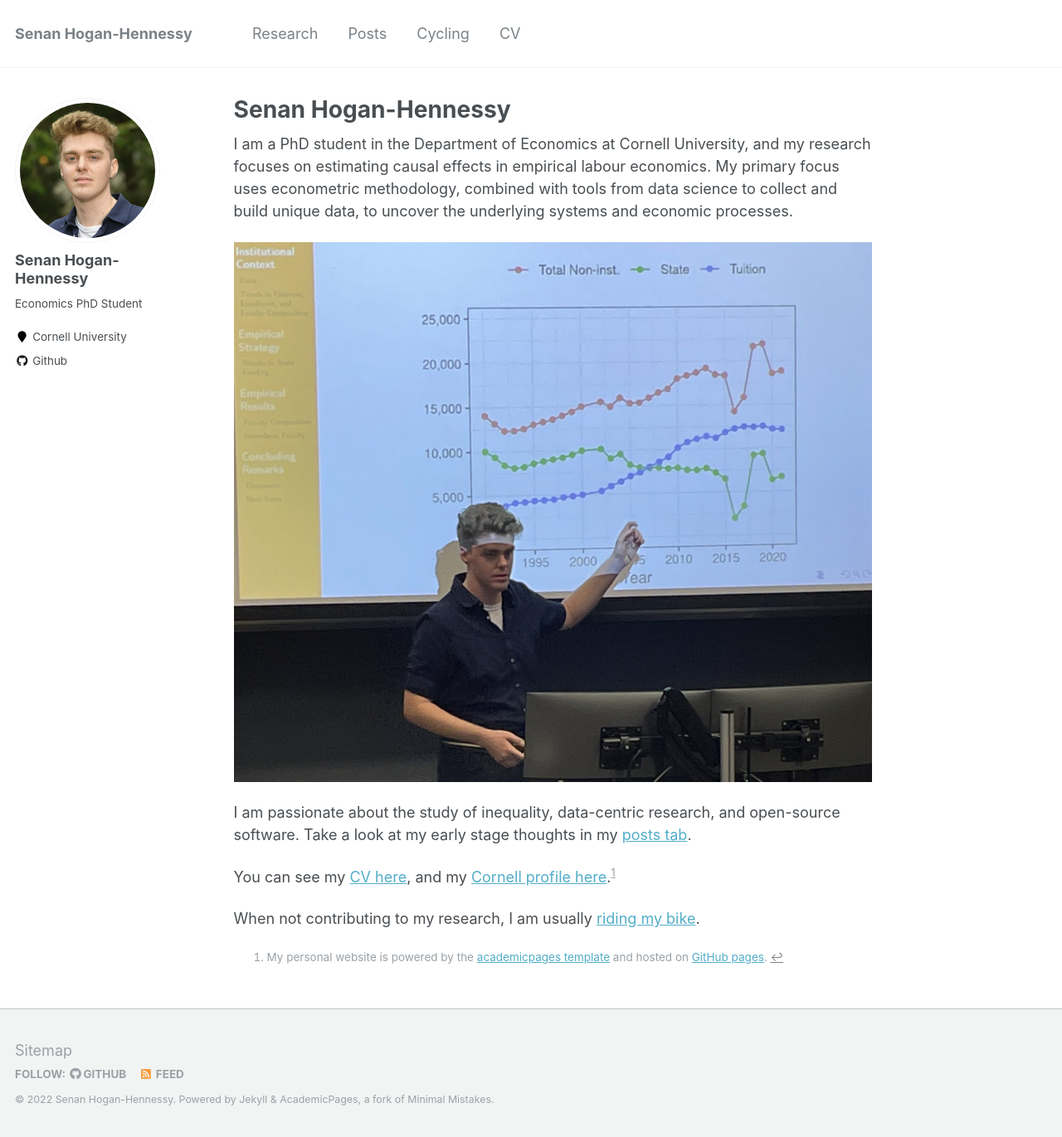
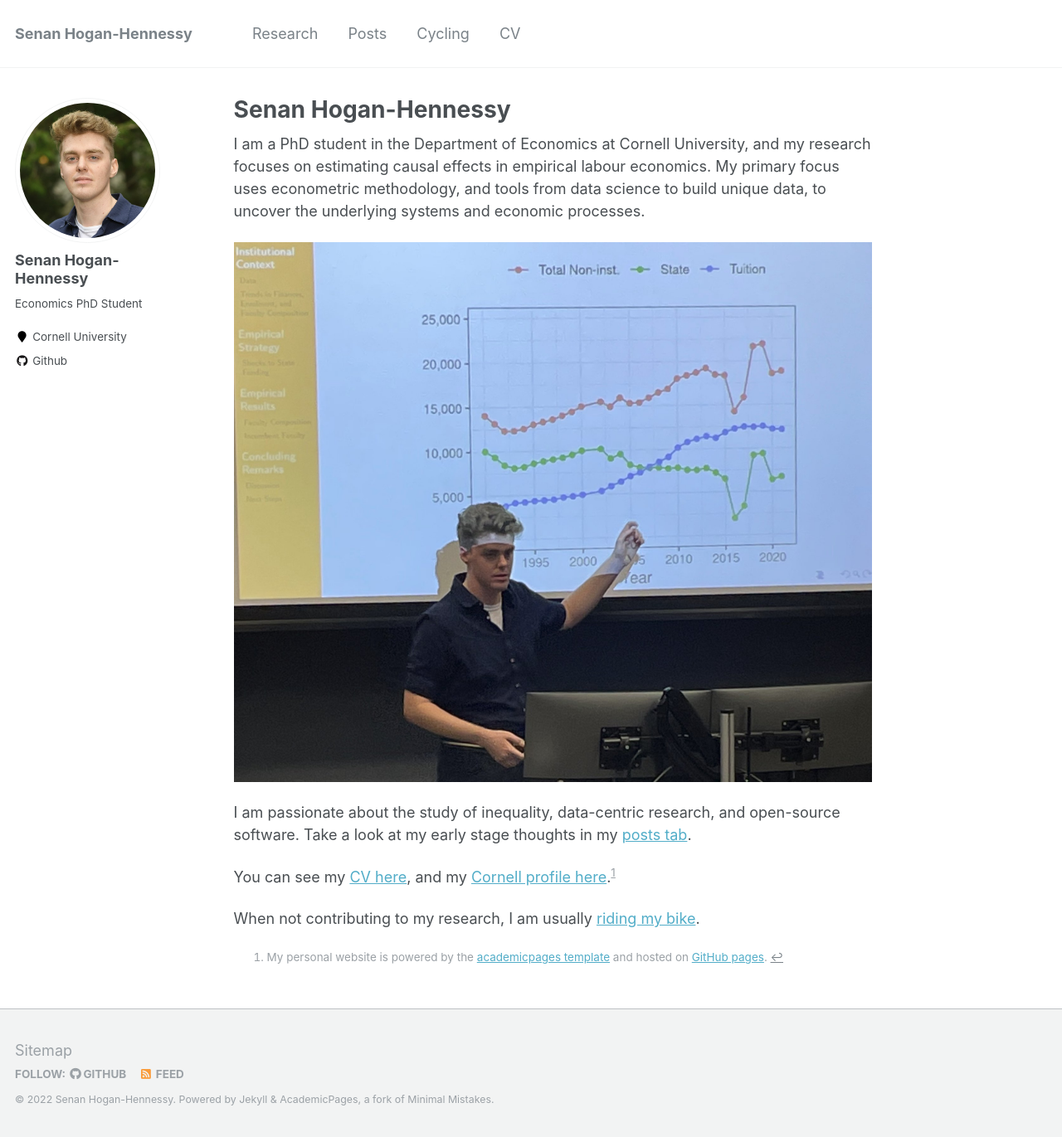
Before and after one commit to shoganhennessy/shoganhennessy.github.io, a Jekyll site: the page built from _pages/about.md, in a window 1280 px wide and 1371 px high. Shown: the whole window at 83% size. Built offline with Jekyll 4.4.1, drawn with Linux system fonts in a browser that asks for light colours.

Commit message:
adjust about.

```diff
--- a/_pages/about.md
+++ b/_pages/about.md
@@ -9,7 +9,7 @@ redirect_from:
 ---
 
 I am a PhD student in the Department of Economics at Cornell University, and my research focuses on estimating causal effects in empirical labour economics.
-My primary focus uses econometric methodology, combined with tools from data science to collect and build unique data, to uncover the underlying systems and economic processes.
+My primary focus uses econometric methodology, and tools from data science to build unique data, to uncover the underlying systems and economic processes.
 
 <p style="text-align:center;">
   <img src="../images/presentation.jpg"
```
